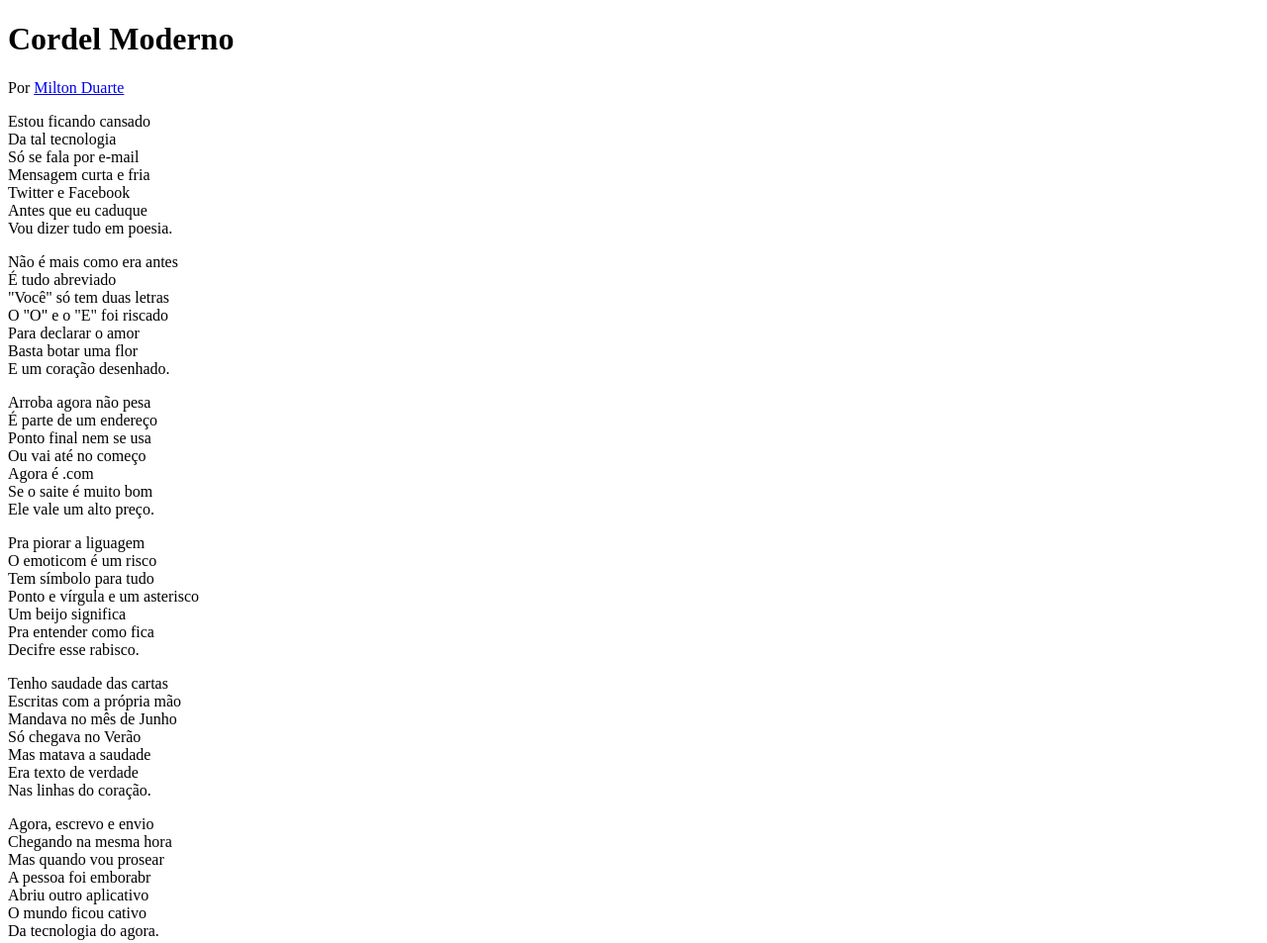
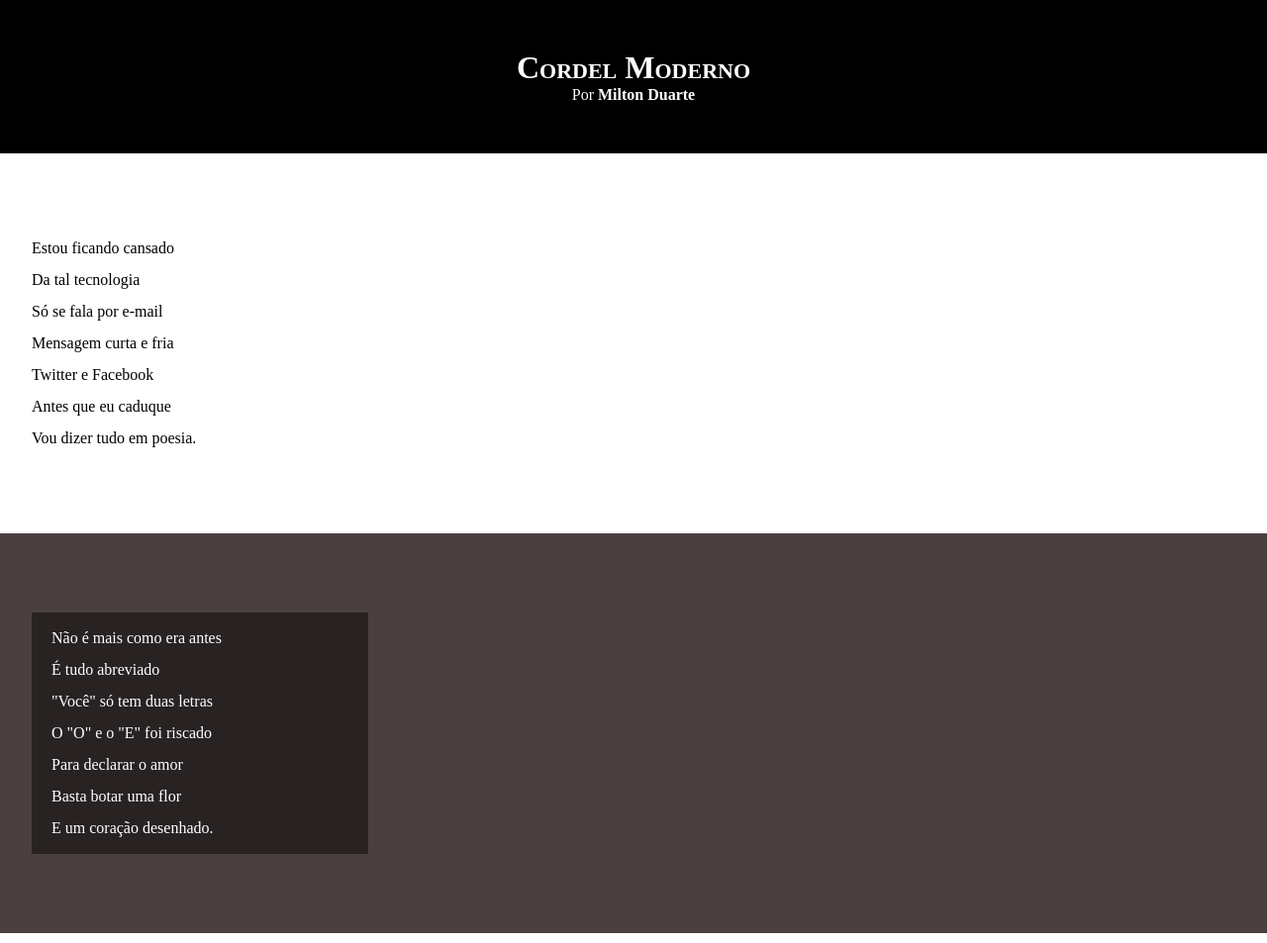
Before and after one commit to joaocarlosduartemartinsnet/desafio-cordel, a plain HTML site: page index.html in a window 1280 px wide. Shown: the top 953 px of the page at 99% size. Drawn offline with Linux system fonts and the light colour scheme.

Commit message:
atualizado

```diff
--- a/index.css
+++ b/index.css
@@ -1 +1,71 @@
 @charset "UTF-8";
+
+*{
+    margin: 0px;
+    padding: 0px;
+
+}
+
+html, body{
+    min-height: 100vh;
+    background-color: darkgrey;
+}
+
+header{
+    background-color: black;
+    color: white;
+    text-align: center;
+}
+
+header > h1{
+    padding-top: 50px;
+    font-variant: small-caps;
+}
+
+header > p{
+    padding-bottom: 50px;
+}
+
+header a, footer a{
+    color: white;
+    text-decoration: none;
+    font-weight: bolder;
+}
+
+header a:hover, footer a:hover{
+    text-decoration: underline;
+}
+
+section {
+    padding-top: 10vh;
+    padding-bottom: 10vh;
+    line-height: 2em;
+    padding-left: 2em;
+}
+
+section.normal {
+    background-color: white;
+    color: black;
+}
+
+section.imagem{
+    background-color: #4b4040;
+    color: white;
+}
+
+section.imagem > p{
+    background-color: #00000077;
+    width: 300px;
+    padding: 10px 20px;
+}
+
+
+
+
+
+footer{
+    background-color: black;
+    text-align: center;
+    color: white;
+    padding: 10px;
+}
--- a/index.html
+++ b/index.html
@@ -16,7 +16,7 @@
         </p>
     </header>
 
-    <section>
+    <section class="normal">
         <p>
             Estou ficando cansado<br>
             Da tal tecnologia<br>
@@ -29,7 +29,7 @@
     </section>
 
 
-    <section>
+    <section class="imagem">
         <p>
             Não é mais como era antes<br>
             É tudo abreviado<br>
@@ -42,7 +42,7 @@
     </section>
 
 
-    <section>
+    <section class="normal">
         <p>
             Arroba agora não pesa<br>
             É parte de um endereço<br>
@@ -64,7 +64,7 @@
         </p>
     </section>
 
-    <section>
+    <section class="imagem">
         <p>
             Tenho saudade das cartas<br>
             Escritas com a própria mão<br>
@@ -76,7 +76,7 @@
         </p>
     </section>
 
-    <section>
+    <section class="normal">
         <p>
             Agora, escrevo e envio<br>
             Chegando na mesma hora<br>
```
